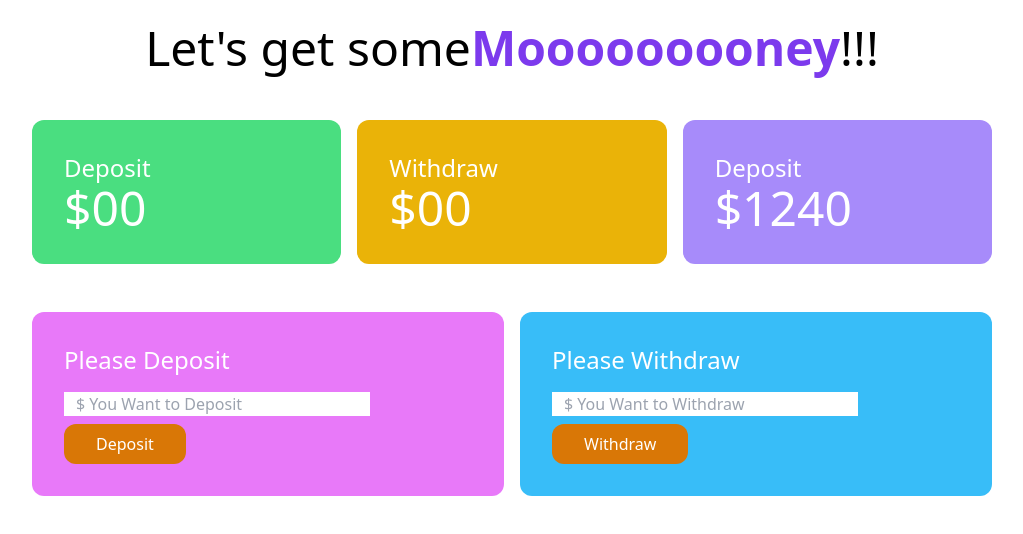
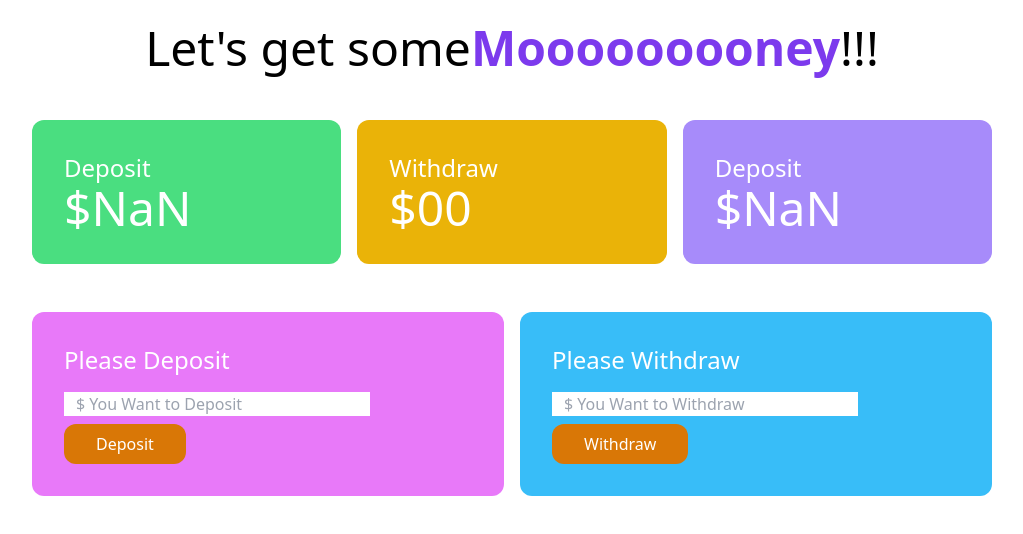
Before and after one commit to mohaiminul375/Bap-er-Bank, a plain HTML site: page bank.html in a window 1280 px wide. Both pictures are taken after a click on the button "Deposit". Shown: the whole page, without its empty margins (128-1151 px from the left). Drawn offline with nearby package versions, Linux system fonts and the light colour scheme.

Commit message:
create deposit

```diff
--- /dev/null
+++ b/JS/deposit.js
@@ -0,0 +1,32 @@
+// Step 1: add event listener to the deposit button
+document.getElementById('btn-deposit').addEventListener('click',function(){
+    //Step 2: get the deposit amount from the deposit input field
+    const depositField = document.getElementById('deposit-field');
+    const newDepositAmountString = depositField.value;
+    const newDepositAmount = parseFloat(newDepositAmountString)
+    // console.log(depositAmount)
+
+//Step 3: get the current  deposit total
+    const depositTotalElement = document.getElementById('deposit-total');
+    // depositTotalElement.innerText = depositAmount; (the line was working)
+    const previousDepositTotalString = depositTotalElement.innerText;
+    const previousDepositTotal = parseFloat(previousDepositTotalString)
+
+    //Step 4: add numbers to the total deposit
+    const currentDepositTotal = previousDepositTotal + newDepositAmount ;
+
+    //set the deposit total
+    depositTotalElement.innerText = currentDepositTotal;
+
+    //Step 5: get balance current total
+    const balanceTotalElement = document.getElementById('balance-total');
+    const previousBalanceTotalString = balanceTotalElement.innerText;
+    const previousBalanceTotal = parseFloat(previousBalanceTotalString);
+    //Step 6: calculate current total balance
+    const currentBalanceTotal = previousBalanceTotal + newDepositAmount ;
+//Set the balance total
+         balanceTotalElement.innerText = currentBalanceTotal
+
+    //Step 7: clear the deposit filed
+    depositField.value = '';
+})
--- a/bank.html
+++ b/bank.html
@@ -16,7 +16,7 @@
              <div class="grid grid-cols-1 lg:grid-cols-3 gap-4 w-9/12 mx-auto text-white">
                 <div class="bg-green-400 p-8 rounded-xl">
                     <h4 class="text-2xl">Deposit</h4>
-                    <h2 class="text-5xl">$00</h2>
+                    <h2 class="text-5xl">$<span id="deposit-total">00</span></h2>
                 </div>
 
                 <div class="bg-yellow-500 p-8 rounded-xl">
@@ -26,16 +26,16 @@
 
                 <div class="bg-violet-400 p-8 rounded-xl">
                     <h4 class="text-2xl">Deposit</h4>
-                    <h2 class="text-5xl">$1240</h2>
+                    <h2 class="text-5xl">$<span id="balance-total">1240</span></h2>
                 </div>
 
              </div>
             </section>
             <!-- Deposit and withdraw -->
             <section class="mt-12">
-                <div class="grid grid-cols-1 lg:grid-cols-2 gap-4 w-9/12 mx-auto text-white">
+                <div class="grid grid-cols-1 lg:grid-cols-2 gap-4 w-9/12 mx-auto">
                     <div class="bg-fuchsia-400 p-8 rounded-xl">
-                        <h4 class="text-2xl mb-4">Please Deposit</h4>
+                        <h4 class="text-2xl mb-4 text-white">Please Deposit</h4>
 
                             <input class="w-9/12 mb-2 px-3 block" type="text" name="" id="deposit-field" placeholder="$ You Want to Deposit">
 
@@ -43,7 +43,7 @@
                     </div>
 
                     <div class="bg-sky-400 p-8 rounded-xl">
-                        <h4 class="text-2xl mb-4">Please Withdraw</h4>
+                        <h4 class="text-2xl mb-4 text-white">Please Withdraw</h4>
 
                              <input class="w-9/12 mb-2 px-3 block" type="text" name="" id="withdraw-field" placeholder="$ You Want to Withdraw">
 
@@ -52,5 +52,7 @@
                  </div>
             </section>
         </main>
+        <!-- Js Script -->
+        <script src="JS/deposit.js"></script>
     </body>
 </html>
```
Also changed, not shown: JS/withdraw.js (added).
